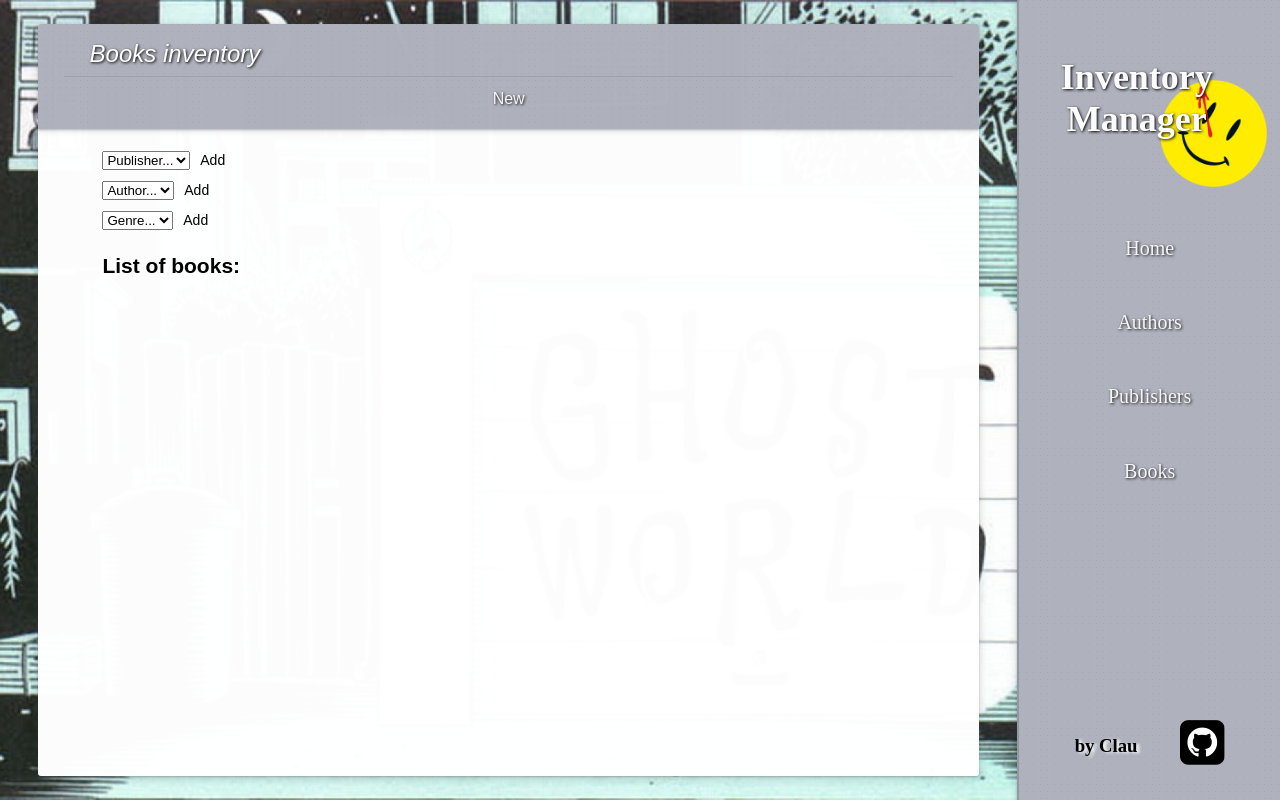
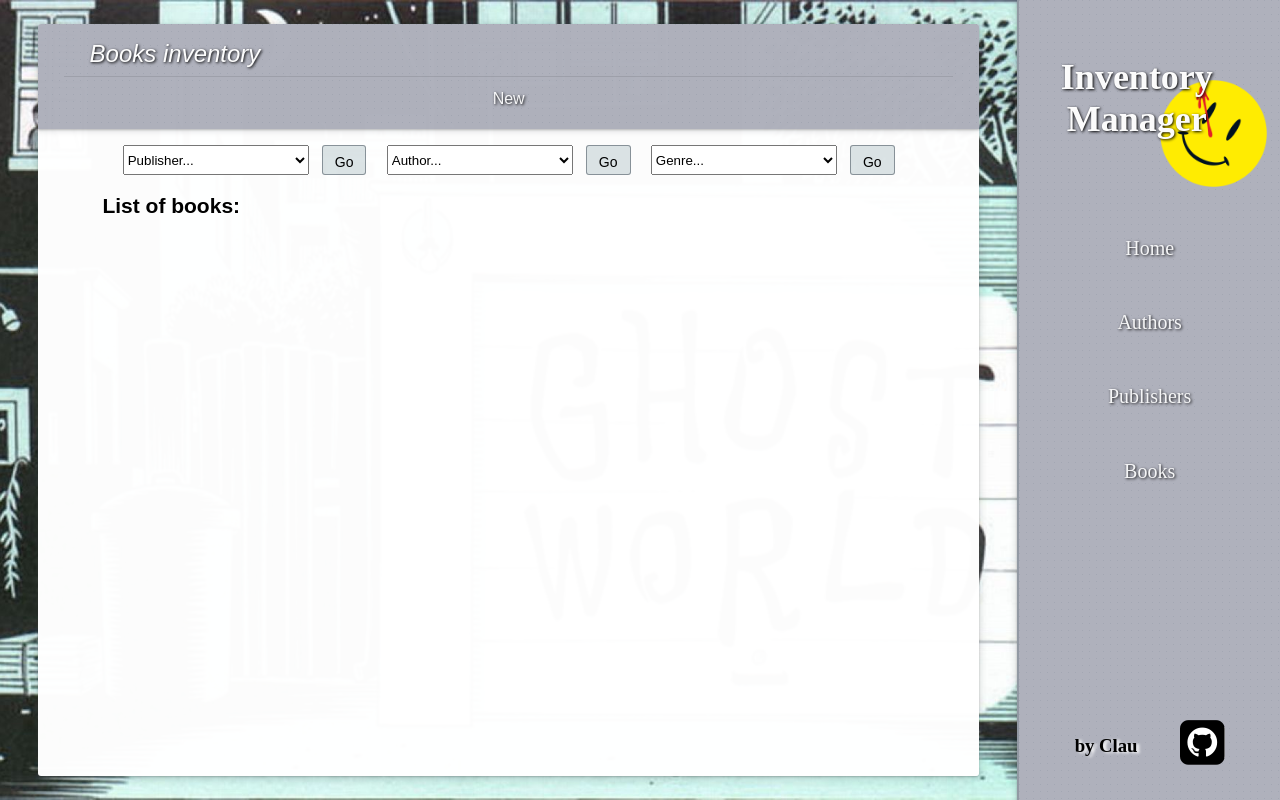
Before and after one commit to clauRamirez/Flask-ShopStockManager, a Flask app: page /books in a window 1280 px wide. Run offline with Flask 2, Linux system fonts and the light colour scheme; data that the repository does not hold is empty; some libraries are stand-ins or nearby versions.

Commit message:
search button

```diff
--- a/src/static/css/buttons.css
+++ b/src/static/css/buttons.css
@@ -20,3 +20,12 @@
     margin-left: auto;
     font-size: 16px;
 }
+
+.search-btn {
+    background-color: rgb(119 150 157 / 26%);
+    border-radius: 3px;
+    border: 1px solid rgb(55 68 80 / 51%);
+    width: max-content;
+    font-size: 14px;
+    height: 30px;
+}
--- a/src/static/css/main.css
+++ b/src/static/css/main.css
@@ -6,3 +6,4 @@
 @import url('header.css');
 @import url('navigation-banner.css');
 @import url('buttons.css');
+@import url('search.css');
--- /dev/null
+++ b/src/static/css/search.css
@@ -0,0 +1,22 @@
+/* CSS for filter search forms in /books/ */
+
+.search-container-wrapper {
+    display: flex;
+    justify-content: space-evenly;
+}
+
+.search-container {
+    display: flex;
+    align-items: center;
+    flex-basis: 30%;
+    width: 100%;
+}
+
+.search-container-item {
+    height: 30px;
+}
+
+select.search-container-item {
+    width: 100%;
+    margin-right: 1vw;
+}
--- a/src/templates/books/index.html
+++ b/src/templates/books/index.html
@@ -13,37 +13,43 @@
     </nav>
 </div>
 
-<div class="container ">
-
-    <form action="{{ request.path }}" method="GET">
-        <select name="publisher" id="publisher">
+<div class="container">
+    <div class="search-container-wrapper">
+        <form class="search-container" action="{{ request.path }}" method="GET">
+            <select class="search-container-item" name="publisher" id="publisher">
                 <option value="blank" selected disabled>Publisher...</option>
                 {% for publisher in publishers %}
                 <option value="{{ publisher.id }}">{{publisher.name}}</option>
                 {% endfor %}
             </select>
-        <input type="submit" value="Add">
+            <button class="search-btn search-container-item">
+                <input type="submit" value="Go">
+            </button>
         </form>
 
-    <form action="{{ request.path }}" method="GET">
-        <select name="author" id="author">
+        <form class="search-container" action="{{ request.path }}" method="GET">
+            <select class="search-container-item" name="author" id="author">
                 <option value="blank" selected disabled>Author...</option>
                 {% for author in authors %}
                 <option value="{{ author.id }}">{{author.name}}</option>
                 {% endfor %}
             </select>
-        <input type="submit" value="Add">
+            <button class="search-btn search-container-item">
+                <input type="submit" value="Go">
+            </button>
         </form>
-
-    <form action="{{ request.path }}" method="GET">
-        <select name="genre" id="genre">
+        <form class="search-container " action="{{ request.path }}" method="GET">
+            <select class="search-container-item" name="genre" id="genre">
                 <option value="blank" selected disabled>Genre...</option>
                 {% for genre in genres %}
                 <option value="{{ genre|lower }}">{{ genre }}</option>
                 {% endfor %}
             </select>
-        <input type="submit" value="Add">
+            <button class="search-btn search-container-item">
+                <input type="submit" value="Go">
+            </button>
         </form>
+    </div>
 
     <div class="flex-container flex-column">
         <h2>List of books:</h2>
@@ -63,7 +69,8 @@
                             <li></li>
                     </div>
                     <div class="card-item card-pricing">
-                        <li class='card-pricing_stock {% if book.stock < 5 %}low-stock-font{% endif %}'> {{ book.stock }}</li>
+                        <li class='card-pricing_stock {% if book.stock < 5 %}low-stock-font{% endif %}'> {{ book.stock
+                            }}</li>
                         <li>£{{ book.price }}</li>
                         <li>£{{ book.cost }}</li>
                         <hr>
```
Also changed, not shown: src/static/css/form.css (line endings or trailing spaces). Lines whose indentation alone changed are shown as unchanged.
